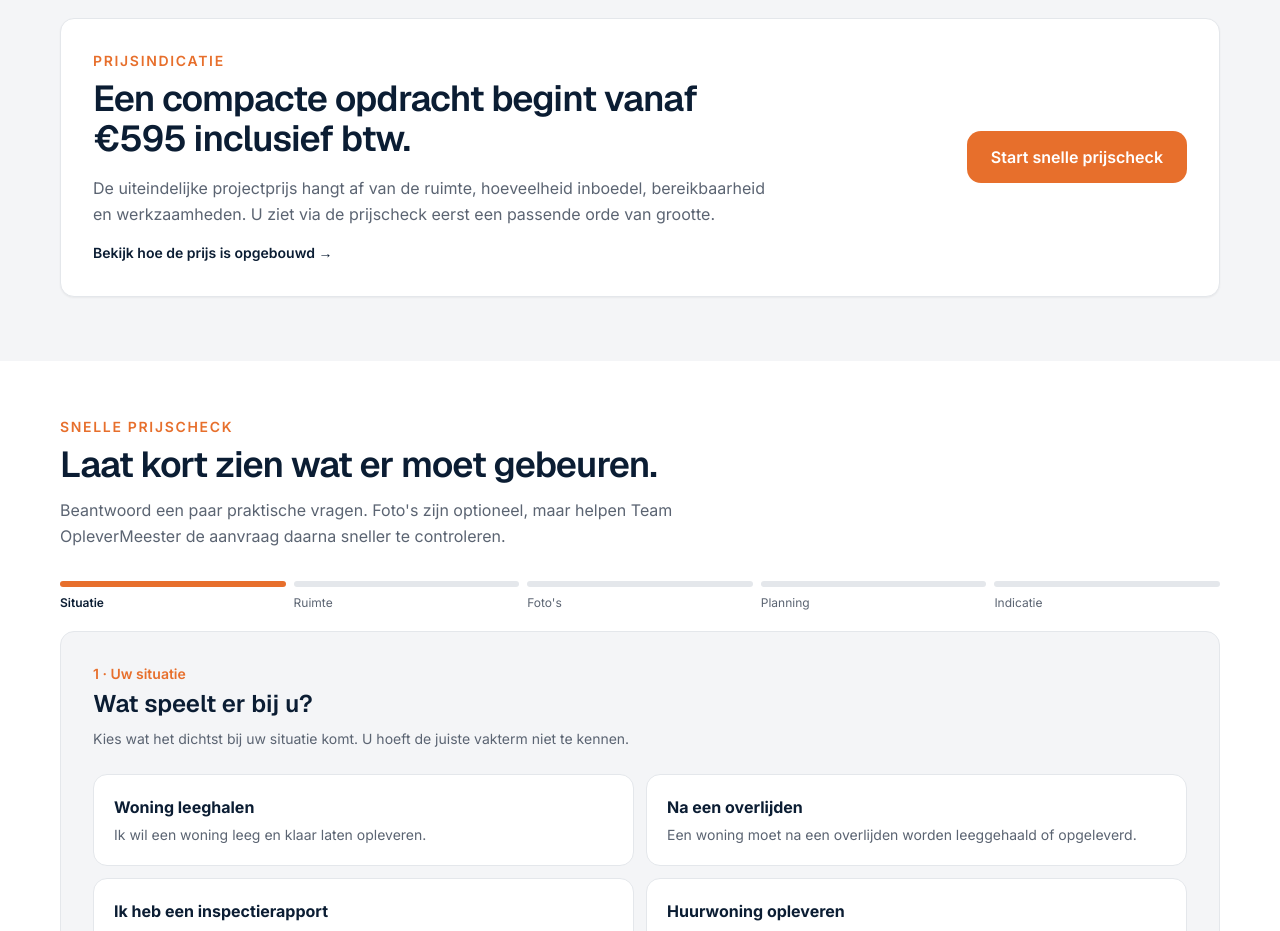
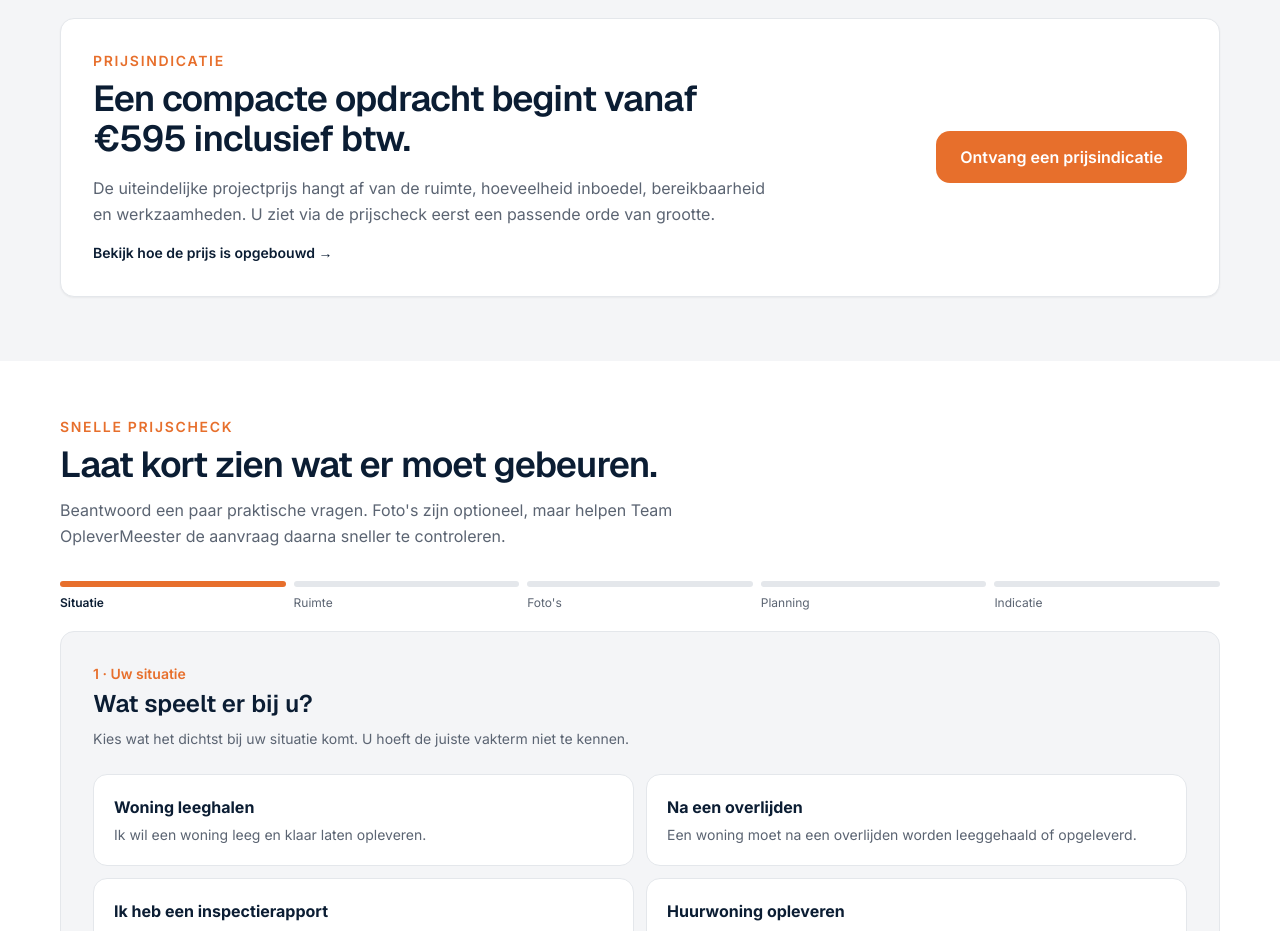
Before and after one commit to sandvlietbv/OpleverMeester, a Next.js app: page / in a window 1280 px wide. Shown: the part 2620-3551 px from the top of the page. Built offline with nearby package versions, Linux system fonts and the light colour scheme.

Commit message:
Align pricing CTA with homepage

```diff
--- a/components/Pricing.tsx
+++ b/components/Pricing.tsx
@@ -11,7 +11,7 @@ export default function Pricing() {
             <p className="mt-4 max-w-2xl leading-relaxed text-muted">De uiteindelijke projectprijs hangt af van de ruimte, hoeveelheid inboedel, bereikbaarheid en werkzaamheden. U ziet via de prijscheck eerst een passende orde van grootte.</p>
             <Link href="/kosten-woningontruiming" className="mt-4 inline-flex text-sm font-semibold text-navy hover:text-orange">Bekijk hoe de prijs is opgebouwd →</Link>
           </div>
-          <a href="#intake" className="inline-flex justify-center rounded-om bg-orange px-6 py-3.5 font-semibold text-white hover:bg-orange-light">Start snelle prijscheck</a>
+          <a href="#intake" className="inline-flex justify-center rounded-om bg-orange px-6 py-3.5 font-semibold text-white hover:bg-orange-light">Ontvang een prijsindicatie</a>
         </div>
       </div>
     </section>
```
